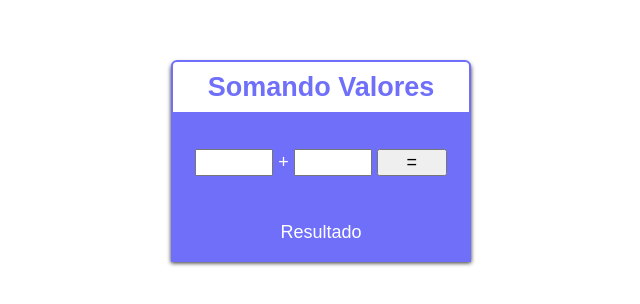
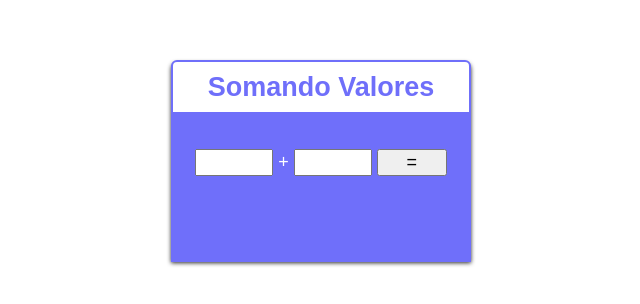
Before and after one commit to thiagocef/Curso-em-Video-javascript, a plain HTML site: page aula10/ex007.html in a window 1280 px wide. Shown: the part 238-542 px from the top of the page, without its empty margins (319-959 px from the left). Drawn offline with Linux system fonts and the light colour scheme.

Commit message:
Update ex007.html

```diff
--- a/aula10/ex007.html
+++ b/aula10/ex007.html
@@ -55,7 +55,7 @@
             <input type="number" name="txtn1" id="txtn1"> +
             <input type="number" name="txtn2" id="txtn2">
             <input type="button" value="=" onclick="somar()">
-            <div id="res">Resultado</div>
+            <div id="res"></div>
         </div>
     </section>
 
@@ -63,6 +63,7 @@
 
     <script>
         function somar() {
+            //fazendo referência aos elementos html
             var tn1 = document.getElementById('txtn1')
             var tn2 = document.querySelector('input#txtn2')
             var res = document.getElementById('res')
```
